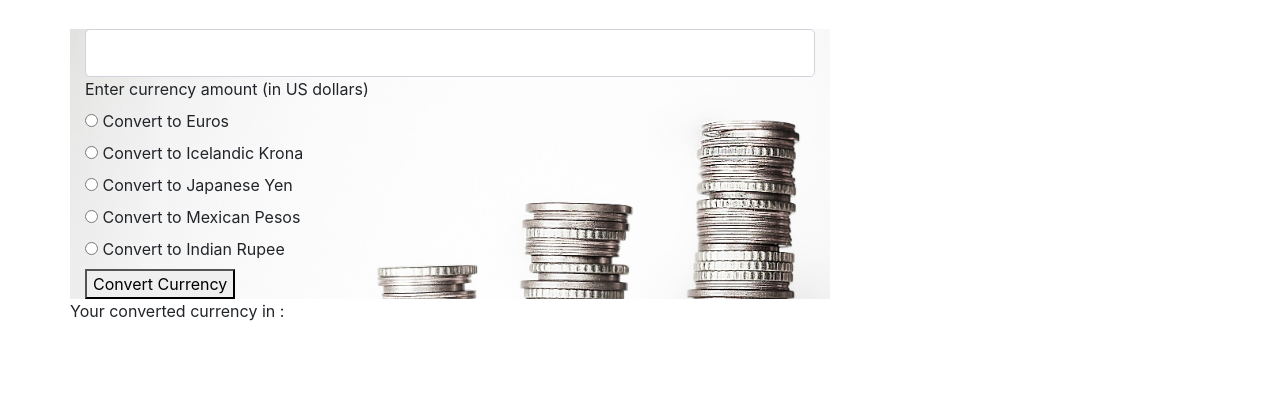
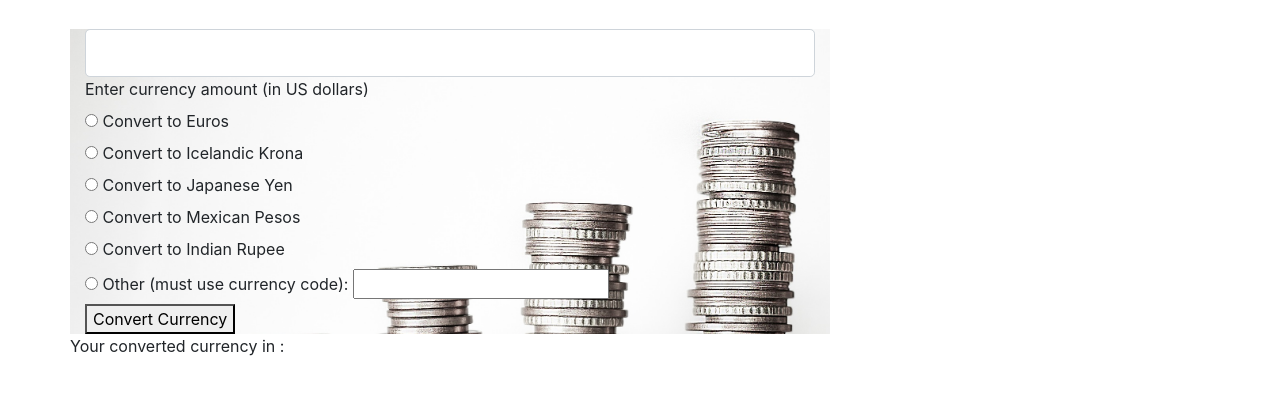
Before and after one commit to cschweig2/currency-exchange, a website built with webpack: page src/index.html in a window 1280 px wide. Shown: the part 179-574 px from the top of the page. Built offline with nearby package versions, Linux system fonts and the light colour scheme.

```diff
--- a/src/index.html
+++ b/src/index.html
@@ -25,6 +25,8 @@
             <label for="mexico">Convert to Mexican Pesos</label><br>
             <input type="radio" id="india" name="country" value="INR">
             <label for="india">Convert to Indian Rupee</label><br>
+            <input type="radio" id="other" name="country" value="other">
+            <label for="other">Other (must use currency code): </label> <input type="text" id="other-text"><br>
             <button type="submit" class="submit">Convert Currency</button>
           </form>
         </div>
```
